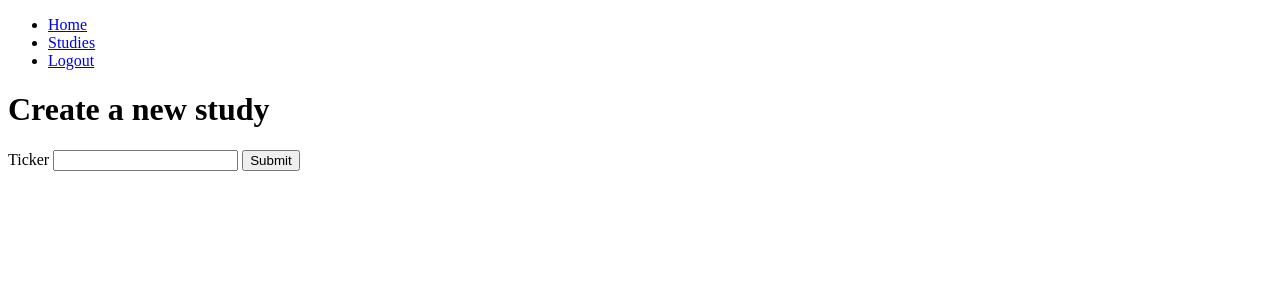
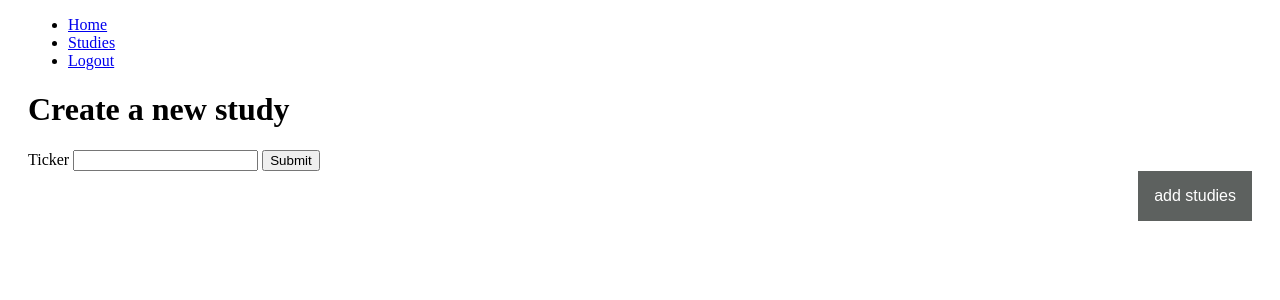
Before and after one commit to SJK146/447SoftEngi, a Flask app: page /add_study in a window 1280 px wide. Shown: the top 300 px of the page. Run offline with Flask 3, Linux system fonts and the light colour scheme; the visitor is signed in with stand-in values (Sample User, id 1).

Commit message:
external css doesnt work currently but got a drop down button for add_studies page

```diff
--- a/project/templates/add_study.html
+++ b/project/templates/add_study.html
@@ -1,17 +1,84 @@
+<!--this is used for the add study page-->
 <!DOCTYPE html>
 <html lang="en">
+
 <head>
 	<meta charset="UTF-8" />
 	<title>New Study</title>
+	<meta name="viewport" content="width=device-width, initial-scale=1">
+	<!--<link rel="stylesheet" href="styles.css"> --> <!--used to get functionality for dropdown menu-->
+
+	<!--currently for some reason external css isnt working so its good enough for rn so commented out the link for this reason-->
+	<style>
+		.dropbtn {
+		  background-color: #5d615f; /*color light grey*/
+		  border-radius 10px; /*rounds borders*/
+		  color: white;
+		  padding: 16px;
+		  font-size: 16px;
+		  border: none;
+		}
+
+		/* The container <div> - needed to position the dropdown content */
+		.dropdown {
+		  position: relative;
+		  display: inline-block;
+		}
+
+		/* Dropdown Content (Hidden by Default) */
+		.dropdown-content {
+		  display: none;
+		  position: absolute;
+		  background-color: #f1f1f1;
+		  min-width: 160px;
+		  box-shadow: 0px 8px 16px 0px rgba(0,0,0,0.2);
+		  z-index: 1;
+		}
+
+		/* Links inside the dropdown */
+		.dropdown-content a {
+		  color: black;
+		  padding: 12px 16px;
+		  text-decoration: none;
+		  display: block;
+		}
+
+		/* Change color of dropdown links on hover */
+		.dropdown-content a:hover {background-color: #ddd;} /*currently light grey*/
+
+		/* Show the dropdown menu on hover */
+		.dropdown:hover .dropdown-content {display: block;}
+
+		/* Change the background color of the dropdown button when hovered over*/
+		.dropdown:hover .dropbtn {background-color: #555e55;}
+
+		body{
+			padding-left: 20px;
+			padding-right: 20px;
+		}
+	</style>
 </head>
+
 <body>
 	{% include "nav.html" %}
 
 	<h1>Create a new study</h1>
 	<form action="#" method="post">
-	<label for="ticker">Ticker</label>
-	<input type="text" name="ticker" />
-	<button type="submit">Submit</button>
+		<label for="ticker">Ticker</label>
+		<input type="text" name="ticker" />
+		<button type="submit">Submit</button>
 	</form>
+
+	<!--defines the dropdown button and the content it displays and stlye right positions it on right of screen-->
+	<div class="dropdown" style = "float:right;">
+		<button class="dropbtn">add studies</button>
+		<div class="dropdown-content">
+			<a href="#">Link 1</a>
+			<a href="#">Link 2</a>
+			<a href="#">Link 3</a>
+		</div>
+	</div>
+
 </body>
+
 </html>
```
Also changed, not shown: project/templates/styles.css (added, +58 -0 lines).
